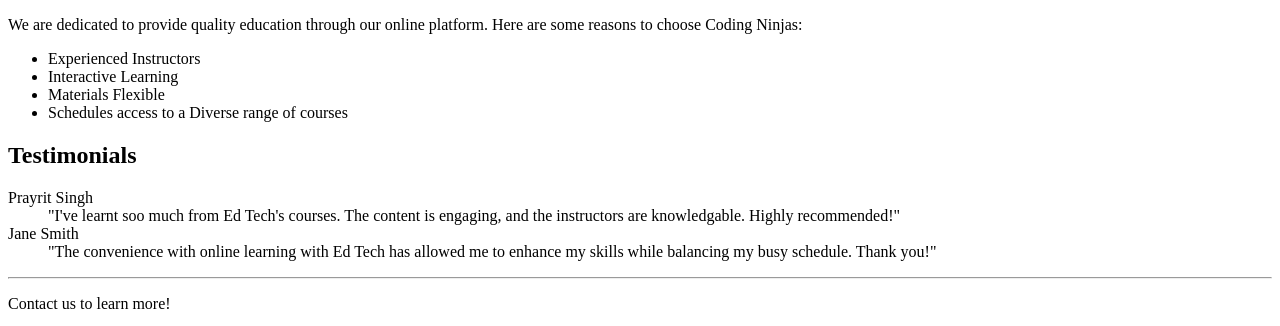
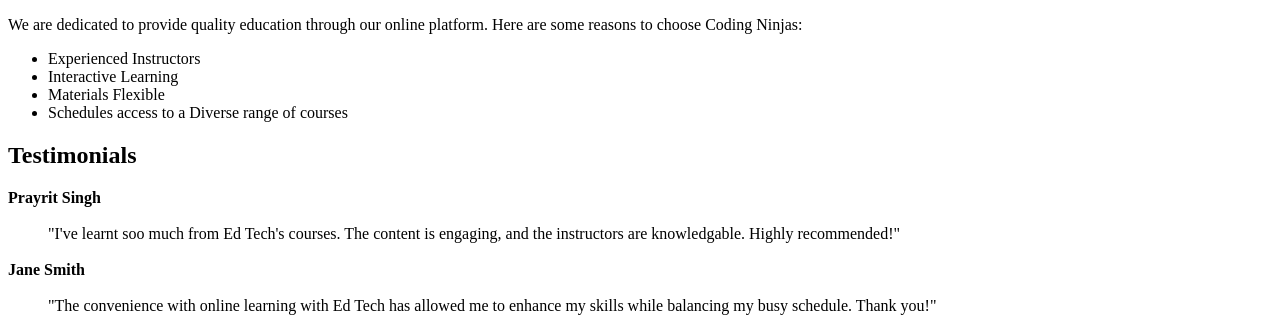
Before and after one commit to Vishesh-Krishna-S-A/HTML-Website, a plain HTML site: page index.html in a window 1280 px wide. Shown: the part 1045-1371 px from the top of the page. Drawn offline with Linux system fonts and the light colour scheme.

Commit message:
Update testimonials

```diff
--- a/index.html
+++ b/index.html
@@ -120,12 +120,15 @@
       <section>
         <h1>Testimonials</h1>
         <dl>
-          <dt>Prayrit Singh</dt>
+          <dt><b>Prayrit Singh</b></dt>
+          <br />
           <dd>
             "I've learnt soo much from Ed Tech's courses. The content is
             engaging, and the instructors are knowledgable. Highly recommended!"
           </dd>
-          <dt>Jane Smith</dt>
+          <br />
+          <dt><b>Jane Smith</b></dt>
+          <br />
           <dd>
             "The convenience with online learning with Ed Tech has allowed me to
             enhance my skills while balancing my busy schedule. Thank you!"
```
